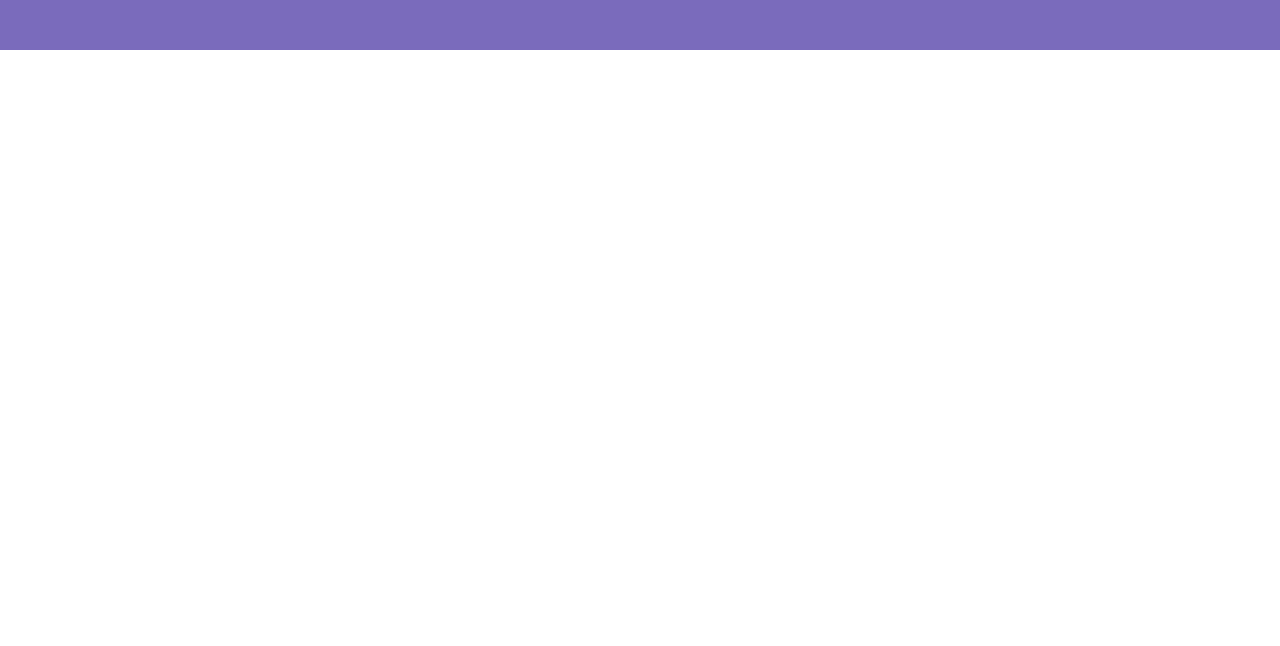
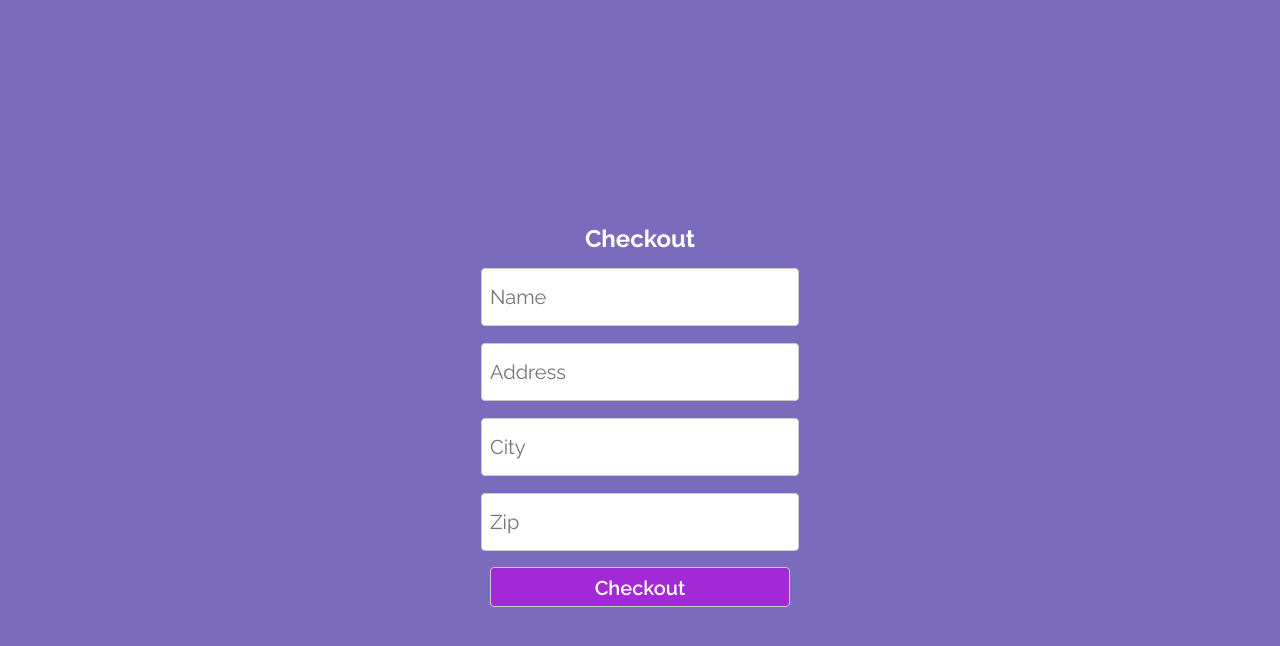
Before and after one commit to Kess220/Shop-Now_Front-End, a React (Vite) app: page /checkout in a window 1280 px wide. Before the commit this address had no page. Shown: the top 646 px of the page. Built offline with nearby package versions, Linux system fonts and the light colour scheme; a web font is replaced by a local one.

Commit message:
add checkout

```diff
--- a/src/App.jsx
+++ b/src/App.jsx
@@ -4,6 +4,7 @@ import HomePage from "./pages/HomePage";
 import SignInPage from "./pages/SignInPage";
 import SignUpPage from "./pages/SignUpPage";
 import CartPage from "./pages/CartPage";
+import Checkout from "./pages/Checkout";
 
 export default function App() {
   return (
@@ -14,6 +15,7 @@ export default function App() {
           <Route path="/cadastro" element={<SignUpPage />} />
           <Route path="/home" element={<HomePage />} />
           <Route path="/carrinho" element={<CartPage />} />
+          <Route path="/checkout" element={<Checkout />} />
         </Routes>
       </BrowserRouter>
     </PagesContainer>
--- a/src/main.jsx
+++ b/src/main.jsx
@@ -3,7 +3,6 @@ import ReactDOM from 'react-dom/client'
 import App from './App.jsx'
 import ResetStyle from './style/ResetStyle'
 import GlobalStyle from './style/GlobalStyle'
-
 ReactDOM.createRoot(document.getElementById('root')).render(
   <React.StrictMode>
     <ResetStyle />
--- /dev/null
+++ b/src/pages/Checkout.jsx
@@ -0,0 +1,71 @@
+import React, { useState } from 'react';
+import styled from 'styled-components';
+import gifAnimation from '../assets/W0zfpCnqF0.gif';
+
+
+const Container = styled.div`
+  display: flex;
+  flex-direction: column;
+  align-items: center;
+  justify-content: center;
+  height: 100vh;
+`;
+
+const Title = styled.h1`
+  font-size: 24px;
+  margin-bottom: 16px;
+`;
+
+const Input = styled.input`
+  width: 300px;
+  height: 40px;
+  padding: 8px;
+  margin-bottom: 16px;
+  border: 1px solid #ccc;
+  border-radius: 4px;
+  outline: none;
+`;
+
+const Button = styled.button`
+  width: 300px;
+  height: 40px;
+  padding: 8px;
+  margin-bottom: 16px;
+  border: 1px solid #ccc;
+  border-radius: 4px;
+  outline: none;
+`;
+
+
+const Checkout = () => {
+  const [isCheckoutComplete, setIsCheckoutComplete] = useState(false);
+
+  const handleCheckout = () => {
+
+    setIsCheckoutComplete(true);
+  };
+
+  return (
+    <Container>
+      {isCheckoutComplete ? (
+        <div style={{ width: '200px', height: '200px', display: 'flex', flexDirection: 'column', alignItems: 'center', justifyContent: 'center', backgroundColor: '#fff', borderRadius: '8px' }}>
+        <img src={gifAnimation} style={{ width: '30%', height: '30%' }} alt="Animation" />
+        <h1 style={{ color: 'green', textAlign: 'center' }}>Compra Realizada</h1>
+        <h2 style={{ color: 'gray', textAlign: 'center' }}>Confirme no seu email</h2>
+      </div>
+
+      ) : (
+        <>
+          <Title>Checkout</Title>
+          <Input type="text" placeholder="Name" />
+          <Input type="text" placeholder="Address" />
+          <Input type="text" placeholder="City" />
+          <Input type="text" placeholder="Zip" />
+          <Button onClick={handleCheckout}>Checkout</Button>
+        </>
+      )}
+    </Container>
+  );
+};
+
+export default Checkout;
--- a/src/style/GlobalStyle.js
+++ b/src/style/GlobalStyle.js
@@ -32,8 +32,7 @@ const GlobalStyle = createGlobalStyle`
         padding: 15px;
         margin: 1px;
         :focus {
-            border: 2px solid #ffb6b6;
-            margin: 0px;
+            border-color: #fca311;
         }
     }
     form {
```
Also changed, not shown: src/pages/Checkout copy.jsx (added, +133 -0 lines), src/assets/W0zfpCnqF0.gif (added).
